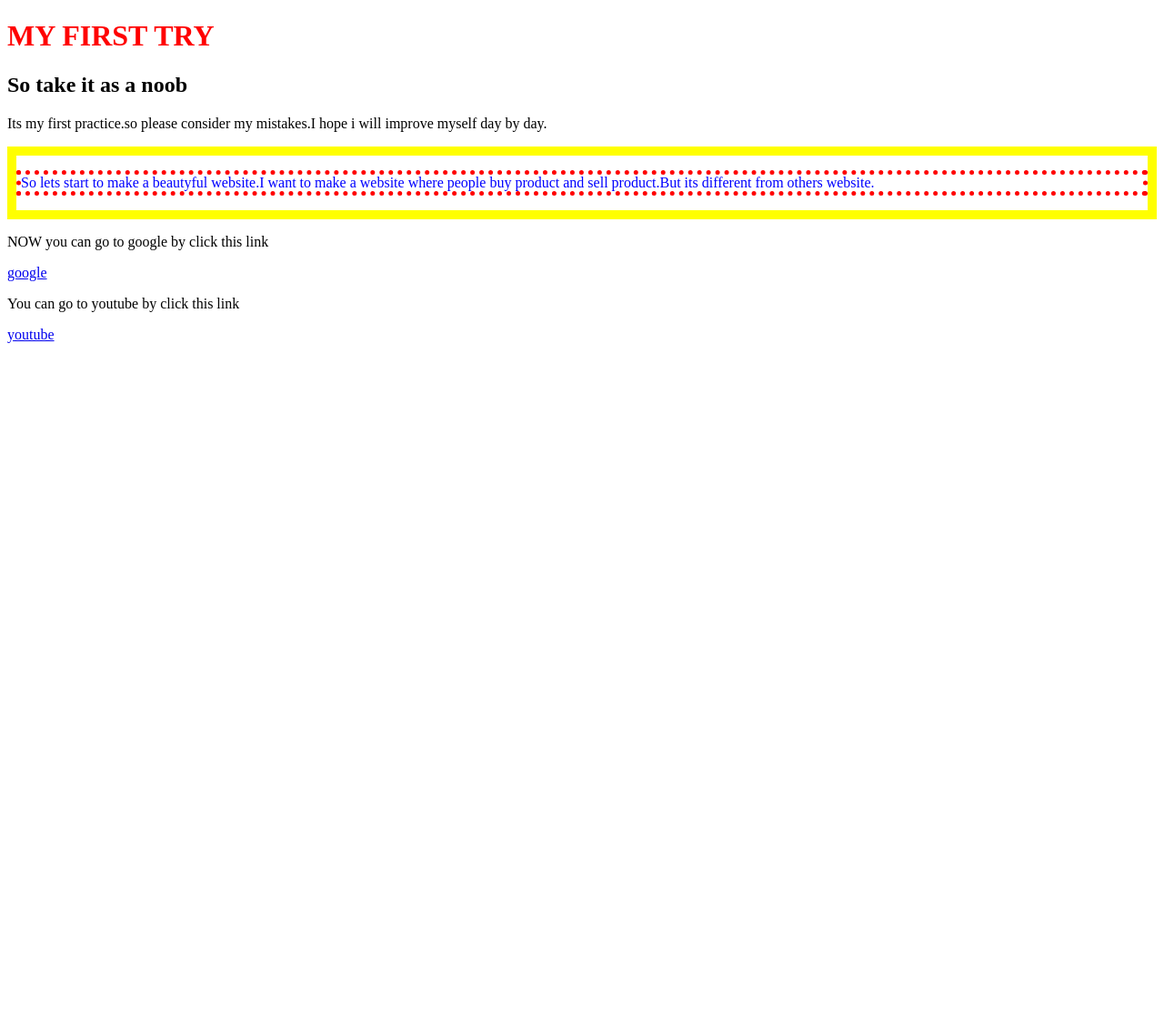
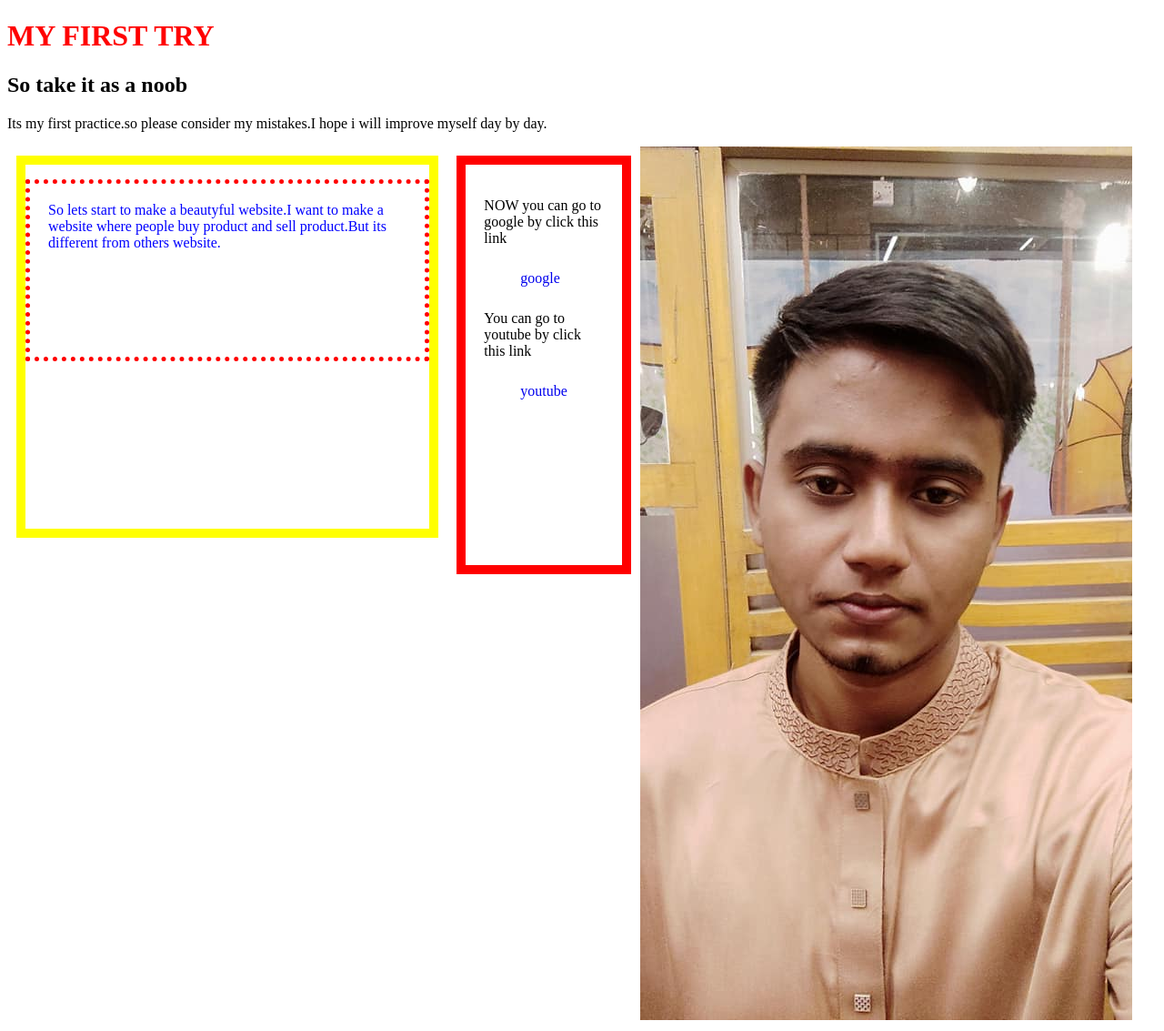
Before and after one commit to Abirrahman2/Web-development-repo, a PHP site: page /practice.html in a window 1280 px wide. Shown: the whole page at 91% size. Before the commit the page ends 377 px from the top, so only its background shows below. Run offline with PHP 8.4, Linux system fonts and the light colour scheme.

Commit message:
anchor target blank

```diff
--- a/Style.css
+++ b/Style.css
@@ -4,10 +4,40 @@ h1{
 .ABIR p{
     color: blue;
     border: 5px dotted red;
+    height: 150px;
+    padding: 20px;
 }
 .ABIR{
     border: 10px solid yellow;
+    margin: 10px;
+    height: 400px;
 }
 .HAMZA a{
     display: block;
+
 }
+.HAMZA{
+    border: 10px solid red;
+    margin: 10px;
+    height: 400px;
+    padding: 20px;
+
+}
+section{
+    display: flex;
+}
+.noob{
+    text-decoration: none;
+    padding: 10px 40px;
+    width: 50%;
+
+}
+.noob2{
+    text-decoration: none;
+    padding: 10px 40px;
+    width: 50%;
+}
+.image{
+    width: 100%;
+    height: 100%;
+}
--- a/practice.html
+++ b/practice.html
@@ -11,15 +11,19 @@
     <h1>MY FIRST TRY</h1>
     <h2>So take it as a noob</h2>
     <p>Its my first practice.so please consider my mistakes.I hope i will improve myself day by day.</p>
-    <div class="ABIR">
+    <section><div class="ABIR">
         <p>So lets start to make a beautyful website.I want to make a website where people buy product and sell product.But its different from others website.</p>
 
     </div>
     <div class="HAMZA">
         <p>NOW you can go to google by click this link</p>
-        <a href="google.com">google</a>
+        <a class="noob2" target="blank" href="google.com">google</a>
         <p>You can go to youtube by click this link</p>
-        <a href="youtube.com">youtube</a>
+        <a class="noob" target="blank" href="youtube.com">youtube</a>
     </div>
+    <div class ="image">
+        <img src="abir.jpg" alt="">
+    </div>
+    </section>
 </body>
 </html>
```
Also changed, not shown: abir.jpg (added).
